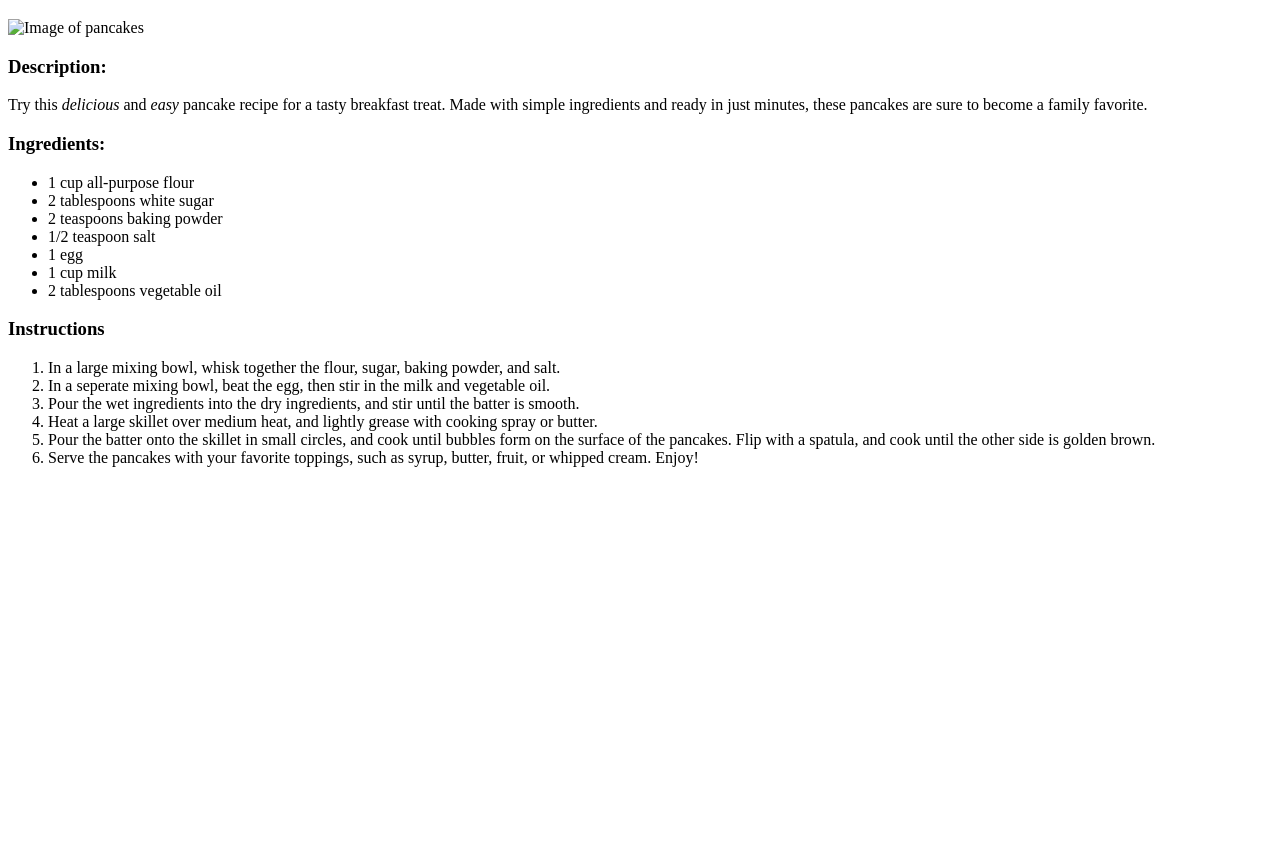
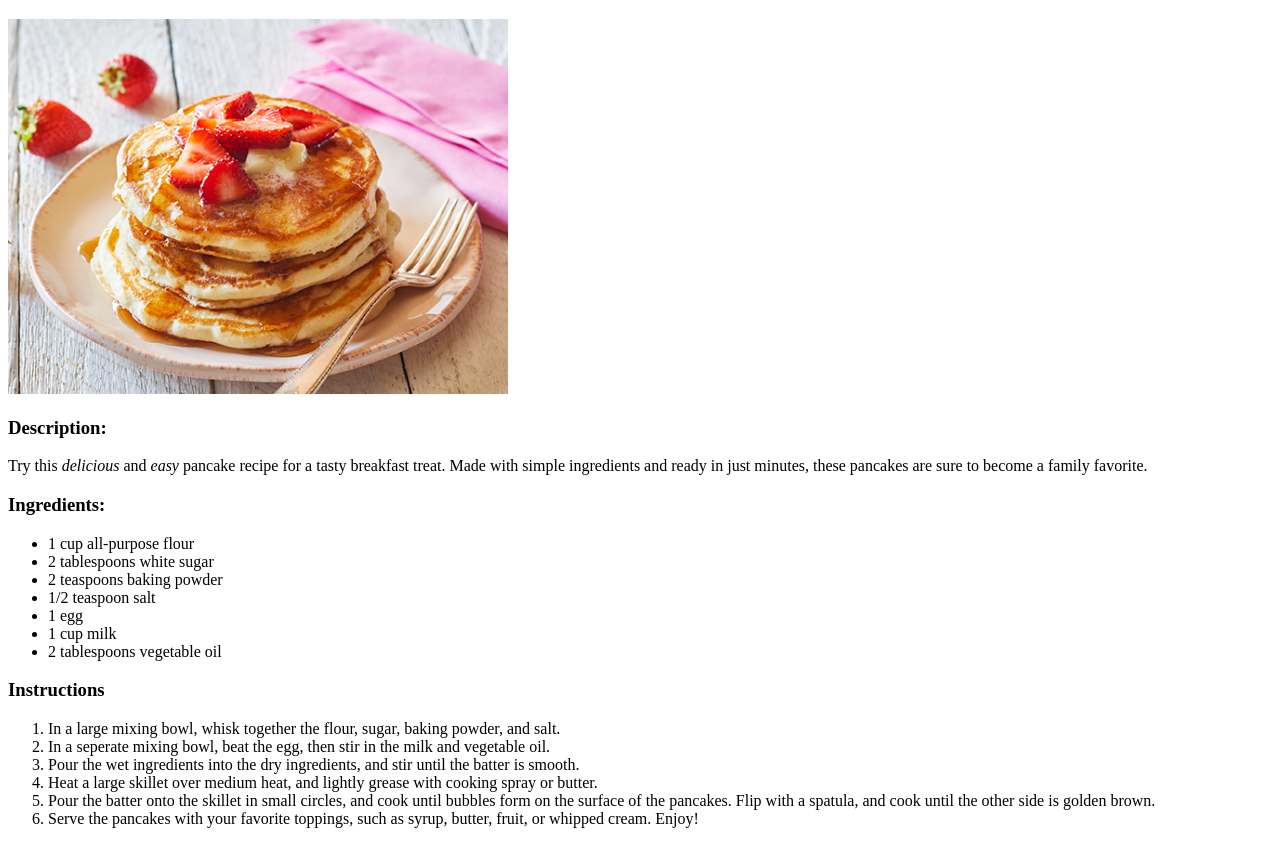
Before and after one commit to jhonnyncampos/odin-recipes, a plain HTML site: page recipes/pancakes.html in a window 1280 px wide. Shown: the part 61-905 px from the top of the page. Before the commit the page ends 800 px from the top, so only its background shows below. Drawn offline with Linux system fonts and the light colour scheme.

Commit message:
Change image

```diff
--- a/recipes/pancakes.html
+++ b/recipes/pancakes.html
@@ -7,7 +7,7 @@
 
     <body>
         <h1>Pancakes</h1>
-        <img src="../images/pancakes.jpeg" alt="Image of pancakes">
+        <img src="../images/pancakes.png" alt="Image of pancakes">
 
         <h3>Description:</h3>
             <p>Try this <em>delicious</em> and <em>easy</em> pancake
```
